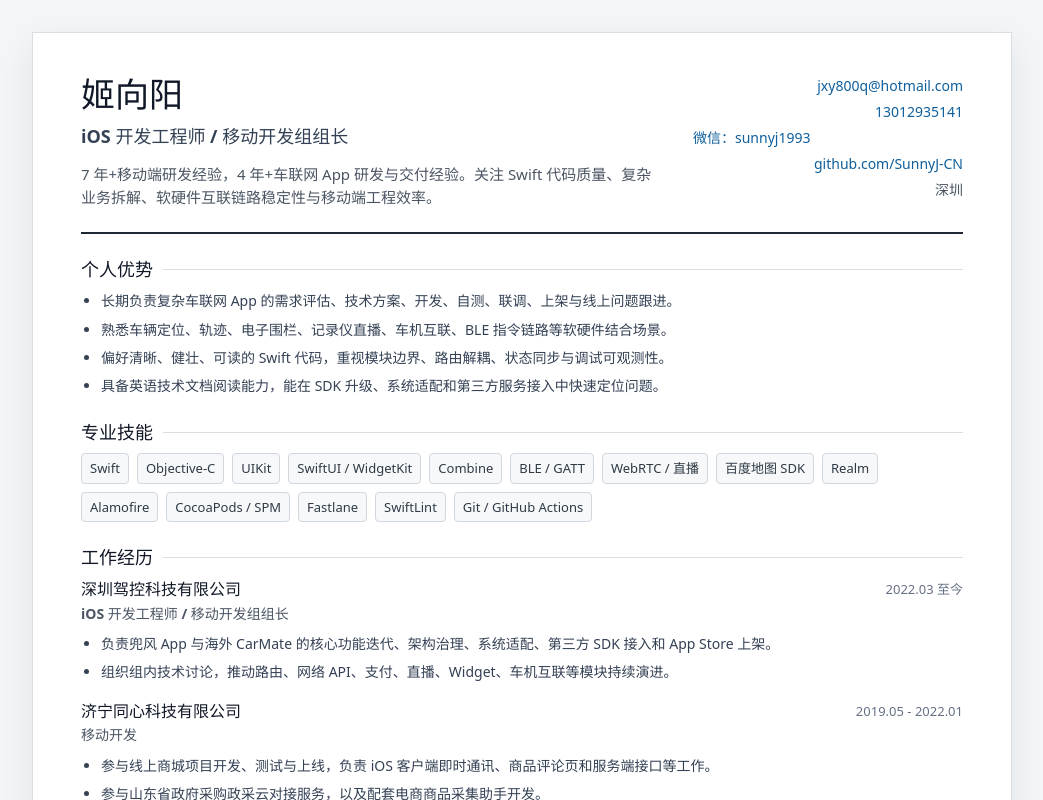
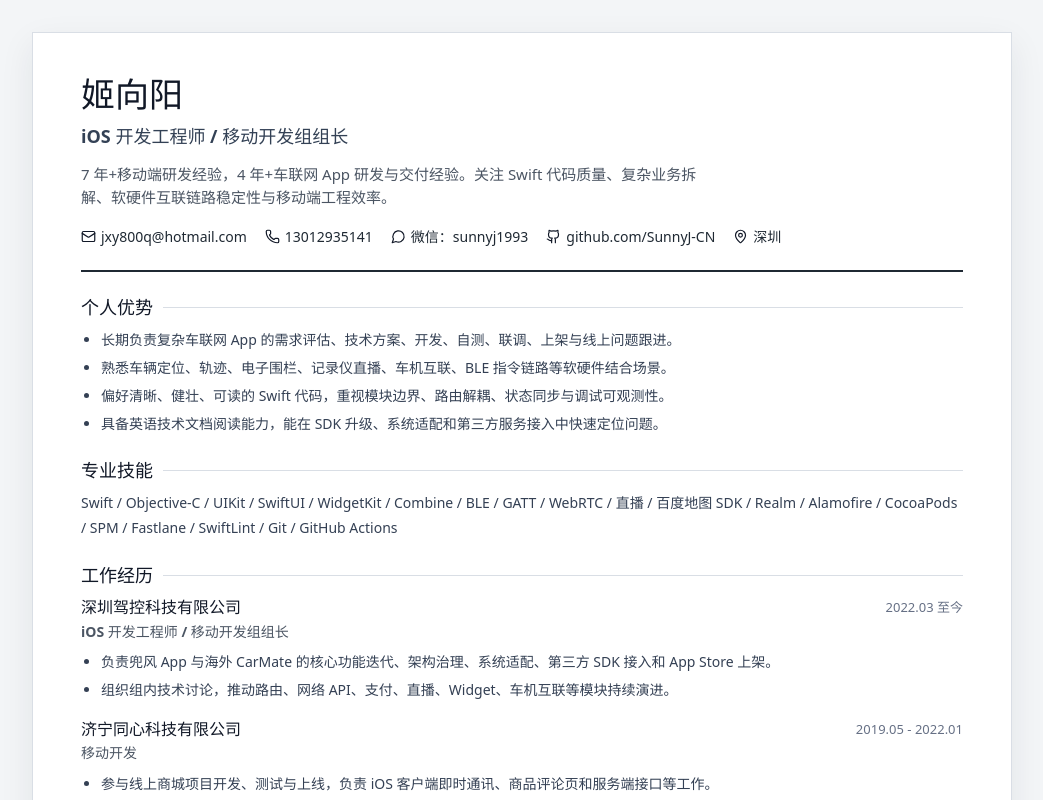
Before and after one commit to SunnyJ-CN/resume, a React (Vite) app: page / in a window 1280 px wide. Shown: the top 800 px of the page, without its empty margins (118-1161 px from the left). Built offline with nearby package versions, Linux system fonts and the light colour scheme.

Commit message:
fix: change layout and buttons

```diff
--- a/src/main.tsx
+++ b/src/main.tsx
@@ -1,5 +1,6 @@
 import React from "react";
 import ReactDOM from "react-dom/client";
+import { Github, Mail, MapPin, MessageCircle, Phone } from "lucide-react";
 import {
   computed,
   education,
@@ -20,6 +21,8 @@ async function copyWechatAndOpen() {
 
   window.location.href = "weixin://";
 }
+
+const iconSize = 15;
 
 function Section({
   title,
@@ -50,15 +53,26 @@ function App() {
             </p>
           </div>
           <address className="contact" id="contact">
-            <a href={`mailto:${profile.email}`}>{profile.email}</a>
-            <a href={`tel:${profile.phone}`}>{profile.phone}</a>
+            <a href={`mailto:${profile.email}`}>
+              <Mail size={iconSize} aria-hidden="true" />
+              {profile.email}
+            </a>
+            <a href={`tel:${profile.phone}`}>
+              <Phone size={iconSize} aria-hidden="true" />
+              {profile.phone}
+            </a>
             <button type="button" onClick={copyWechatAndOpen}>
+              <MessageCircle size={iconSize} aria-hidden="true" />
               微信：{profile.wechat}
             </button>
             <a href={profile.github} target="_blank" rel="noreferrer">
+              <Github size={iconSize} aria-hidden="true" />
               github.com/SunnyJ-CN
             </a>
-            <span>{profile.location}</span>
+            <span>
+              <MapPin size={iconSize} aria-hidden="true" />
+              {profile.location}
+            </span>
           </address>
         </header>
 
@@ -71,11 +85,7 @@ function App() {
         </Section>
 
         <Section title="专业技能">
-          <div className="skills-list">
-            {skills.map((skill) => (
-              <span key={skill}>{skill}</span>
-            ))}
-          </div>
+          <p className="skills-line">{skills.join(" / ")}</p>
         </Section>
 
         <Section title="工作经历">
@@ -105,16 +115,19 @@ function App() {
               <section className="entry project" key={project.name}>
                 <div className="entry-title">
                   <div>
-                    <h3>{project.name}</h3>
+                    <h3>
+                      {project.appStore ? (
+                        <a href={project.appStore} target="_blank" rel="noreferrer">
+                          {project.name}
+                        </a>
+                      ) : (
+                        project.name
+                      )}
+                    </h3>
                     <p>{project.role}</p>
                   </div>
                   <div className="entry-meta">
                     <time>{project.period}</time>
-                    {project.appStore ? (
-                      <a href={project.appStore} target="_blank" rel="noreferrer">
-                        App Store
-                      </a>
-                    ) : null}
                   </div>
                 </div>
                 <p className="project-summary">{project.summary}</p>
--- a/src/styles.css
+++ b/src/styles.css
@@ -19,7 +19,7 @@ body {
 }
 
 a {
-  color: #0f5f9c;
+  color: inherit;
   text-decoration: none;
 }
 
@@ -31,7 +31,7 @@ button {
   padding: 0;
   border: 0;
   background: transparent;
-  color: #0f5f9c;
+  color: inherit;
   cursor: pointer;
   font: inherit;
   text-align: left;
@@ -55,9 +55,6 @@ button:hover {
 }
 
 .resume-header {
-  display: grid;
-  grid-template-columns: minmax(0, 1fr) 270px;
-  gap: 32px;
   padding-bottom: 22px;
   border-bottom: 2px solid #1f2933;
 }
@@ -91,17 +88,27 @@ h1 {
 }
 
 .contact {
-  display: grid;
-  align-content: start;
-  gap: 4px;
-  color: #4b5563;
+  display: flex;
+  flex-wrap: wrap;
+  gap: 8px 18px;
+  margin-top: 16px;
+  color: #1f2933;
   font-style: normal;
   font-size: 14px;
-  text-align: right;
 }
 
+.contact a,
+.contact button,
 .contact span {
-  color: #4b5563;
+  display: inline-flex;
+  align-items: center;
+  gap: 5px;
+  color: #1f2933;
+}
+
+.contact svg {
+  color: #111827;
+  stroke-width: 1.9;
 }
 
 .resume-section {
@@ -139,19 +146,10 @@ li {
   font-size: 14px;
 }
 
-.skills-list {
-  display: flex;
-  flex-wrap: wrap;
-  gap: 8px;
-}
-
-.skills-list span {
-  padding: 4px 8px;
-  border: 1px solid #d0d7de;
-  border-radius: 4px;
-  background: #f6f8fa;
-  color: #2f3a45;
-  font-size: 13px;
+.skills-line {
+  color: #344054;
+  font-size: 14px;
+  line-height: 1.75;
 }
 
 .entry-list {
@@ -175,6 +173,10 @@ li {
   color: #111827;
   font-size: 16px;
   line-height: 1.35;
+}
+
+.entry-title h3 a {
+  color: #111827;
 }
 
 .entry-title p {
@@ -253,11 +255,9 @@ li {
   }
 
   .resume-header {
-    display: grid;
-    gap: 16px;
+    display: block;
   }
 
-  .contact,
   .entry-title time,
   .entry-meta {
     text-align: left;
```
Also changed, not shown: 1 other file (tests, documents, lock files or other folders).
